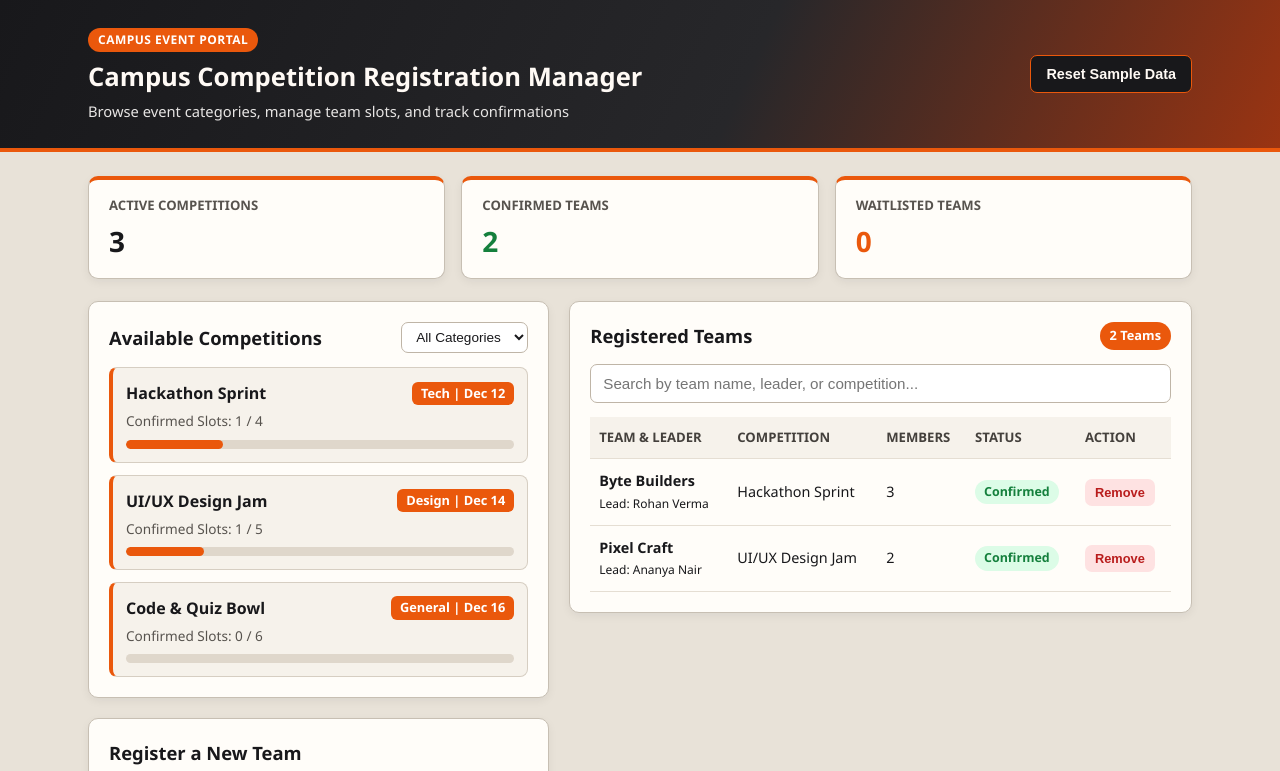
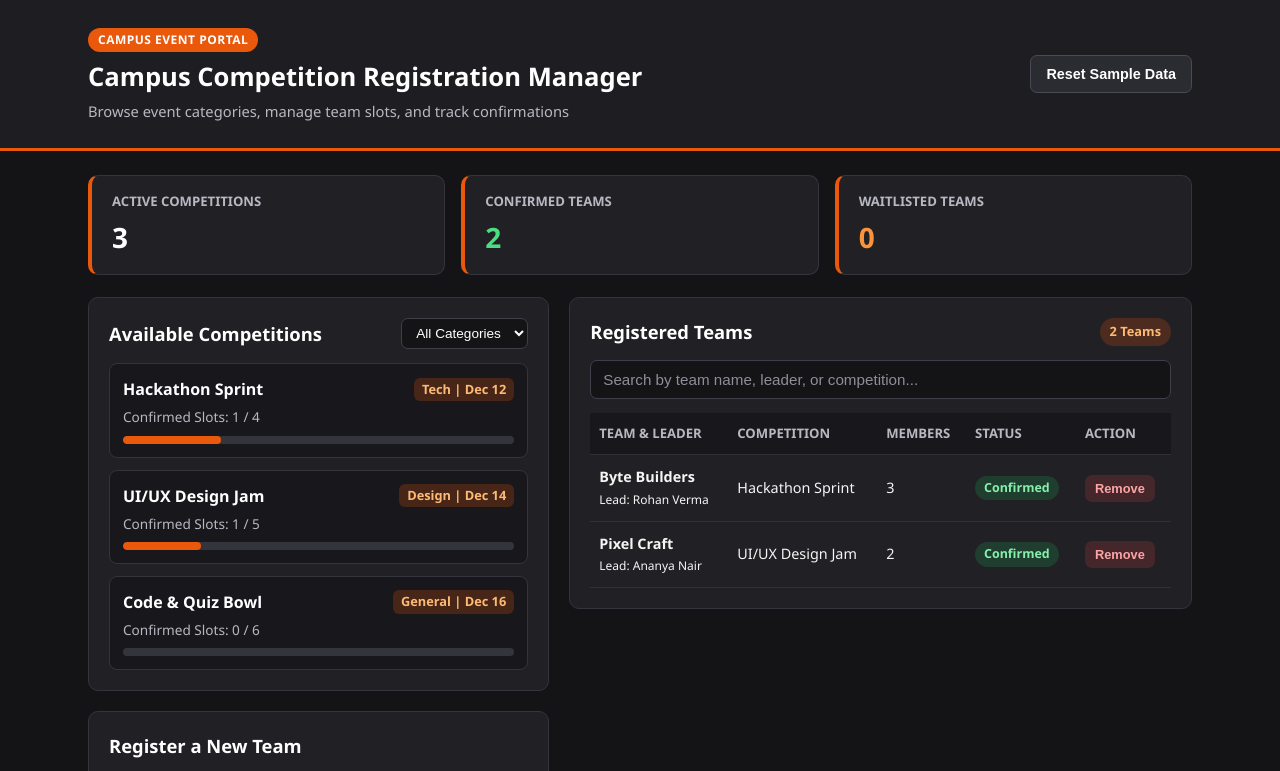
Before and after one commit to naveen-ajith/campus-competition-manager, a plain HTML site: page index.html in a window 1280 px wide. Shown: the top 771 px of the page. Drawn offline with Linux system fonts and the light colour scheme.

Commit message:
Update styles.css

```diff
--- a/styles.css
+++ b/styles.css
@@ -6,8 +6,8 @@
 
 body {
   font-family: "Segoe UI", Arial, sans-serif;
-  background-color: #e8e2d8;
-  color: #18181b;
+  background-color: #141416;
+  color: #f5f5f4;
   line-height: 1.5;
 }
 
@@ -19,11 +19,11 @@ body {
 
 /* Header */
 .topbar {
-  background: linear-gradient(115deg, #18181b 0%, #27272a 58%, #9a3412 100%);
-  color: #fffaf5;
+  background-color: #1e1e22;
+  color: #ffffff;
   padding: 26px 0;
   margin-bottom: 24px;
-  border-bottom: 4px solid #ea580c;
+  border-bottom: 3px solid #ea580c;
 }
 
 .topbar-inner {
@@ -52,7 +52,7 @@ body {
 }
 
 .subtitle {
-  color: #e7e5e4;
+  color: #b8b8c2;
   font-size: 0.92rem;
   margin-top: 4px;
 }
@@ -66,18 +66,17 @@ body {
 }
 
 .stat-card {
-  background-color: #fffdf9;
-  border: 1px solid #c7bfb3;
-  border-top: 4px solid #ea580c;
+  background-color: #202025;
+  border: 1px solid #34343c;
+  border-left: 4px solid #ea580c;
   border-radius: 10px;
   padding: 16px 20px;
-  box-shadow: 0 3px 10px rgba(24, 24, 27, 0.06);
 }
 
 .stat-label {
   display: block;
   font-size: 0.82rem;
-  color: #57534e;
+  color: #b8b8c2;
   font-weight: bold;
   text-transform: uppercase;
 }
@@ -86,15 +85,15 @@ body {
   display: block;
   font-size: 1.75rem;
   margin-top: 4px;
-  color: #18181b;
+  color: #ffffff;
 }
 
 .text-green {
-  color: #15803d;
+  color: #4ade80;
 }
 
 .text-amber {
-  color: #ea580c;
+  color: #fb923c;
 }
 
 /* Main Grid & Cards */
@@ -113,17 +112,16 @@ body {
 }
 
 .card {
-  background-color: #fffdf9;
-  border: 1px solid #c7bfb3;
+  background-color: #202025;
+  border: 1px solid #34343c;
   border-radius: 10px;
   padding: 20px;
-  box-shadow: 0 3px 10px rgba(24, 24, 27, 0.06);
 }
 
 .card h2 {
   font-size: 1.15rem;
   margin-bottom: 14px;
-  color: #18181b;
+  color: #ffffff;
 }
 
 .section-header {
@@ -147,11 +145,10 @@ body {
 }
 
 .event-item {
-  border: 1px solid #d6cec2;
-  border-left: 4px solid #ea580c;
+  border: 1px solid #34343c;
   border-radius: 8px;
   padding: 13px;
-  background-color: #f6f2eb;
+  background-color: #18181c;
 }
 
 .event-top {
@@ -164,28 +161,28 @@ body {
 .event-title {
   font-weight: bold;
   font-size: 1rem;
-  color: #18181b;
+  color: #ffffff;
 }
 
 .event-date {
   font-size: 0.8rem;
-  background-color: #ea580c;
-  color: #ffffff;
-  padding: 2px 9px;
+  background-color: rgba(234, 88, 12, 0.22);
+  color: #fdba74;
+  padding: 2px 8px;
   border-radius: 6px;
   font-weight: bold;
 }
 
 .event-meta {
   font-size: 0.85rem;
-  color: #57534e;
+  color: #b8b8c2;
   margin-top: 6px;
 }
 
 .progress-track {
   width: 100%;
-  height: 9px;
-  background-color: #dfd7cb;
+  height: 8px;
+  background-color: #34343c;
   border-radius: 999px;
   overflow: hidden;
   margin-top: 8px;
@@ -198,7 +195,7 @@ body {
 }
 
 .progress-full {
-  background-color: #9a3412;
+  background-color: #c2410c;
 }
 
 /* Form & Inputs */
@@ -217,18 +214,18 @@ body {
 label {
   font-size: 0.88rem;
   font-weight: bold;
-  color: #292524;
+  color: #e4e4e7;
 }
 
 input,
 select {
   width: 100%;
   padding: 10px 12px;
-  border: 1px solid #bfb5a7;
+  border: 1px solid #3f3f4a;
   border-radius: 7px;
   font-size: 0.95rem;
-  background-color: #ffffff;
-  color: #18181b;
+  background-color: #141416;
+  color: #ffffff;
 }
 
 .mini-select {
@@ -237,11 +234,14 @@ select {
   font-size: 0.85rem;
 }
 
+input::placeholder {
+  color: #8e8e9a;
+}
+
 input:focus,
 select:focus {
   outline: none;
   border-color: #ea580c;
-  box-shadow: 0 0 0 2px rgba(234, 88, 12, 0.2);
 }
 
 .search-bar {
@@ -268,24 +268,24 @@ select:focus {
 }
 
 .btn-secondary {
-  background-color: #18181b;
-  color: #fffaf5;
-  border: 1px solid #ea580c;
+  background-color: #2b2b32;
+  color: #ffffff;
+  border: 1px solid #4a4a55;
 }
 
 .btn-secondary:hover {
-  background-color: #27272a;
+  background-color: #383842;
 }
 
 .btn-danger {
-  background-color: #fee2e2;
-  color: #b91c1c;
+  background-color: rgba(239, 68, 68, 0.18);
+  color: #fca5a5;
   padding: 6px 10px;
   font-size: 0.8rem;
 }
 
 .btn-danger:hover {
-  background-color: #fecaca;
+  background-color: rgba(239, 68, 68, 0.28);
 }
 
 /* Messages & Badges */
@@ -297,20 +297,20 @@ select:focus {
 }
 
 .msg-success {
-  color: #15803d;
+  color: #4ade80;
 }
 
 .msg-waitlist {
-  color: #c2410c;
+  color: #fb923c;
 }
 
 .msg-error {
-  color: #b91c1c;
+  color: #fca5a5;
 }
 
 .badge {
-  background-color: #ea580c;
-  color: #ffffff;
+  background-color: rgba(234, 88, 12, 0.22);
+  color: #fdba74;
   padding: 4px 10px;
   border-radius: 999px;
   font-size: 0.8rem;
@@ -326,13 +326,13 @@ select:focus {
 }
 
 .status-confirmed {
-  background-color: #dcfce7;
-  color: #15803d;
+  background-color: rgba(34, 197, 94, 0.18);
+  color: #86efac;
 }
 
 .status-waitlisted {
-  background-color: #ffedd5;
-  color: #9a3412;
+  background-color: rgba(234, 88, 12, 0.22);
+  color: #fdba74;
 }
 
 /* Table */
@@ -349,13 +349,13 @@ th,
 td {
   text-align: left;
   padding: 11px 9px;
-  border-bottom: 1px solid #e5ded3;
+  border-bottom: 1px solid #303038;
   font-size: 0.9rem;
 }
 
 th {
-  background-color: #f6f2eb;
-  color: #44403c;
+  background-color: #18181c;
+  color: #b8b8c2;
   font-size: 0.82rem;
   text-transform: uppercase;
 }
```
